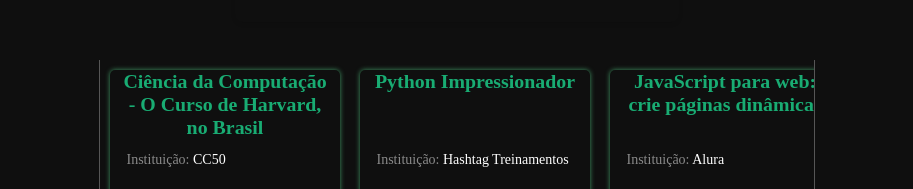
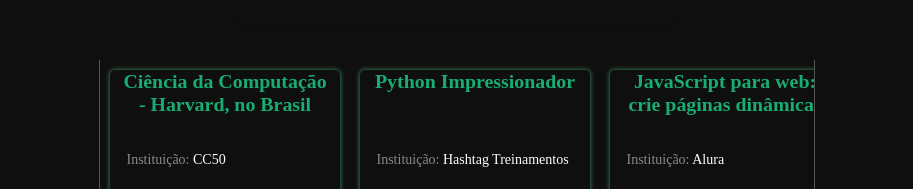
Before and after one commit to leoFagundes/Portfolio-loeFagundes, a React (Create React App) app: page / in a window 1280 px wide. Shown: the part 2483-2672 px from the top of the page, without its empty margins (183-1096 px from the left). Built offline with nearby package versions, Linux system fonts and the light colour scheme; a web font is replaced by a local one.

Commit message:
update all project

```diff
--- a/src/components/Certificates/index.tsx
+++ b/src/components/Certificates/index.tsx
@@ -24,7 +24,7 @@
 
   const certificados: Certificado[] = [
     {
-      nome: 'Ciência da Computação - O Curso de Harvard, no Brasil',
+      nome: 'Ciência da Computação - Harvard, no Brasil',
       instituicao: 'CC50',
       horas: '70',
       ano: '2022',
```
